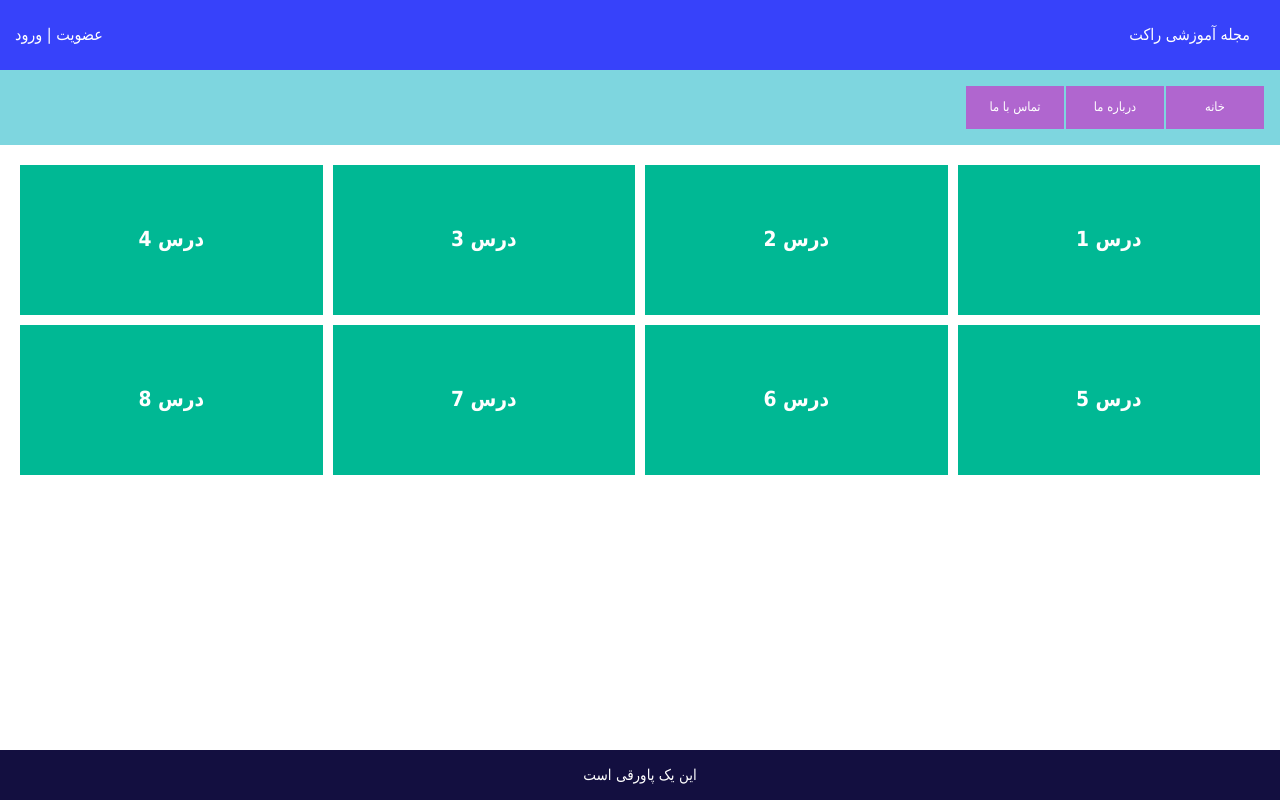
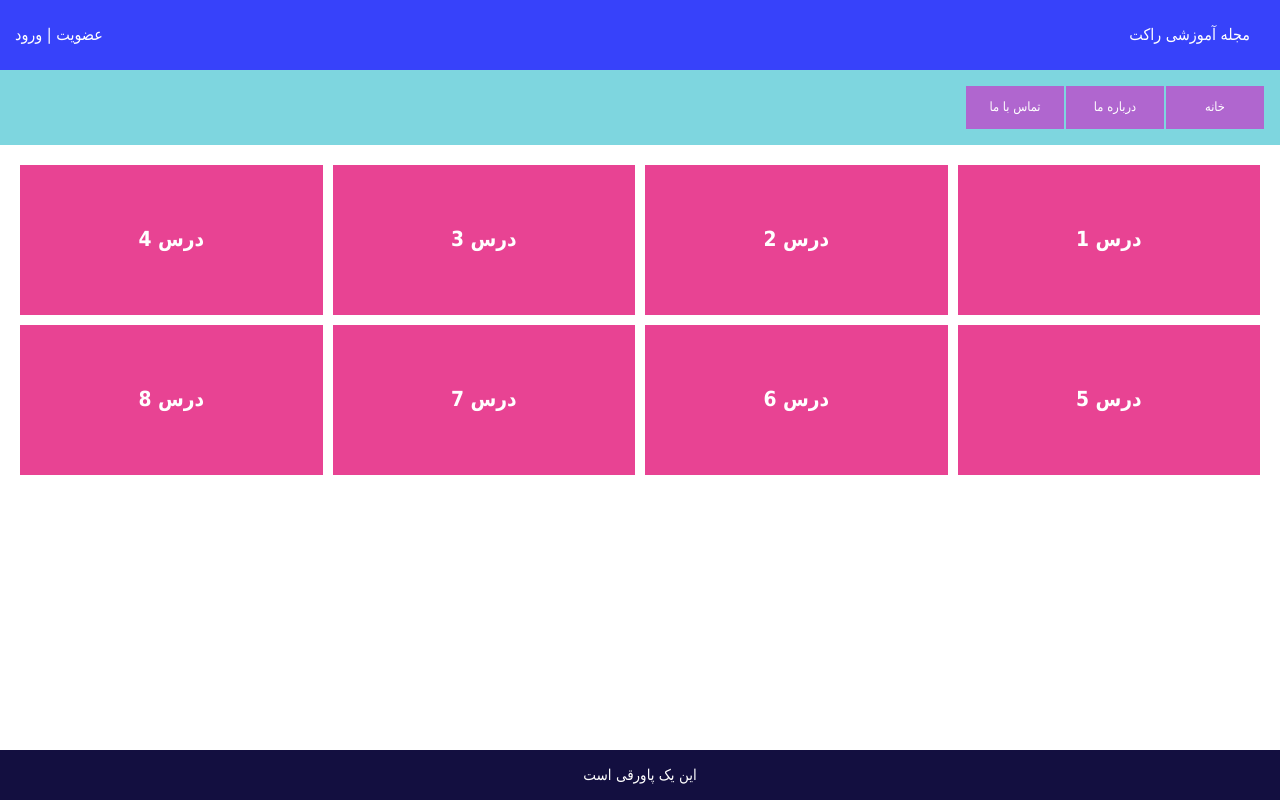
Before and after one commit to rezaahmadifront/css-grid-layout, a plain HTML site: page index.html in a window 1280 px wide. Drawn offline with Linux system fonts and the light colour scheme.

Commit message:
change background div course

```diff
--- a/css/style.css
+++ b/css/style.css
@@ -101,7 +101,7 @@ html {
     display: grid;
     justify-content: center;
     align-content: center;
-    background: #00b894;
+    background: #e84393;
     height: 150px;
     font-size: 1.3rem;
     font-family: tahoma;
```
